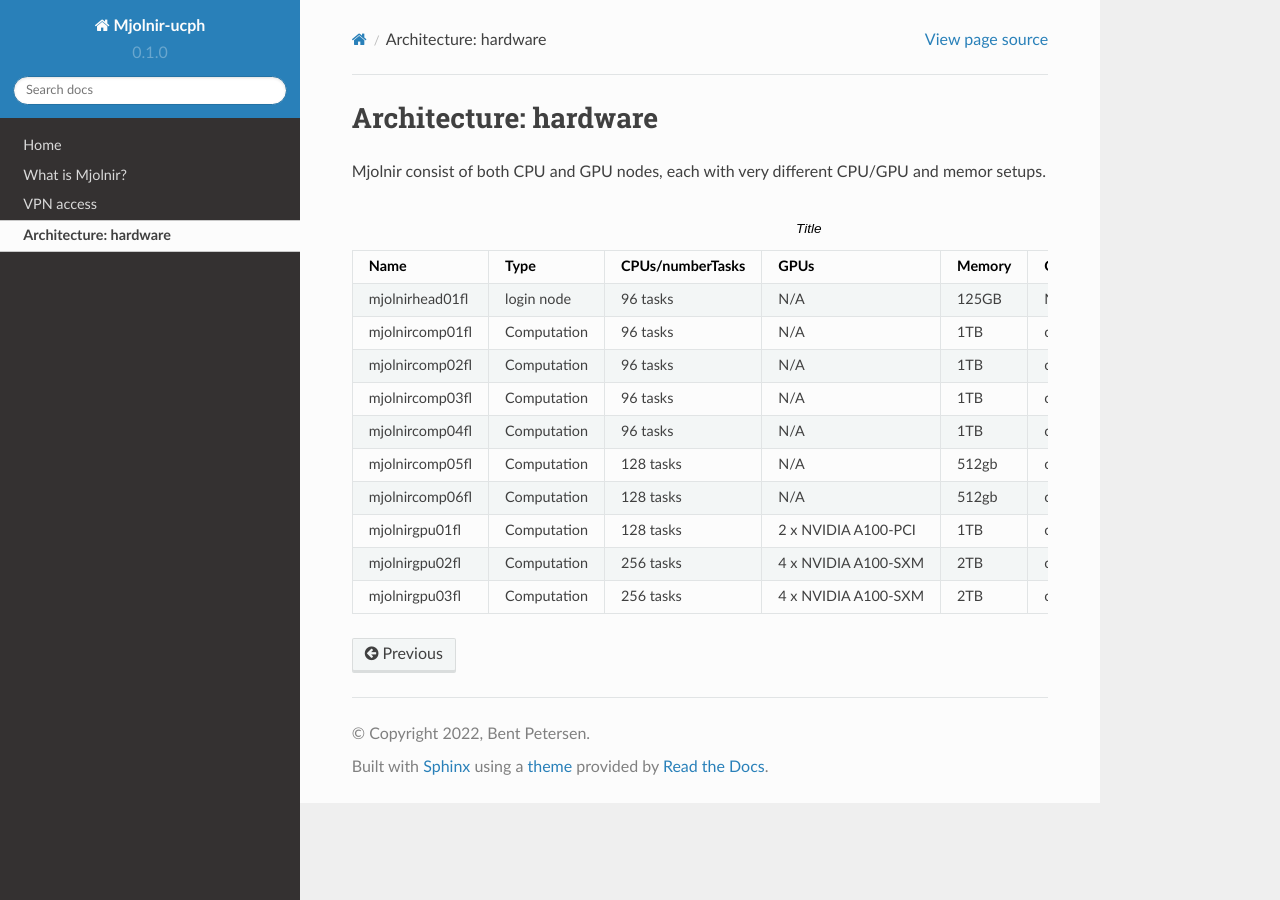
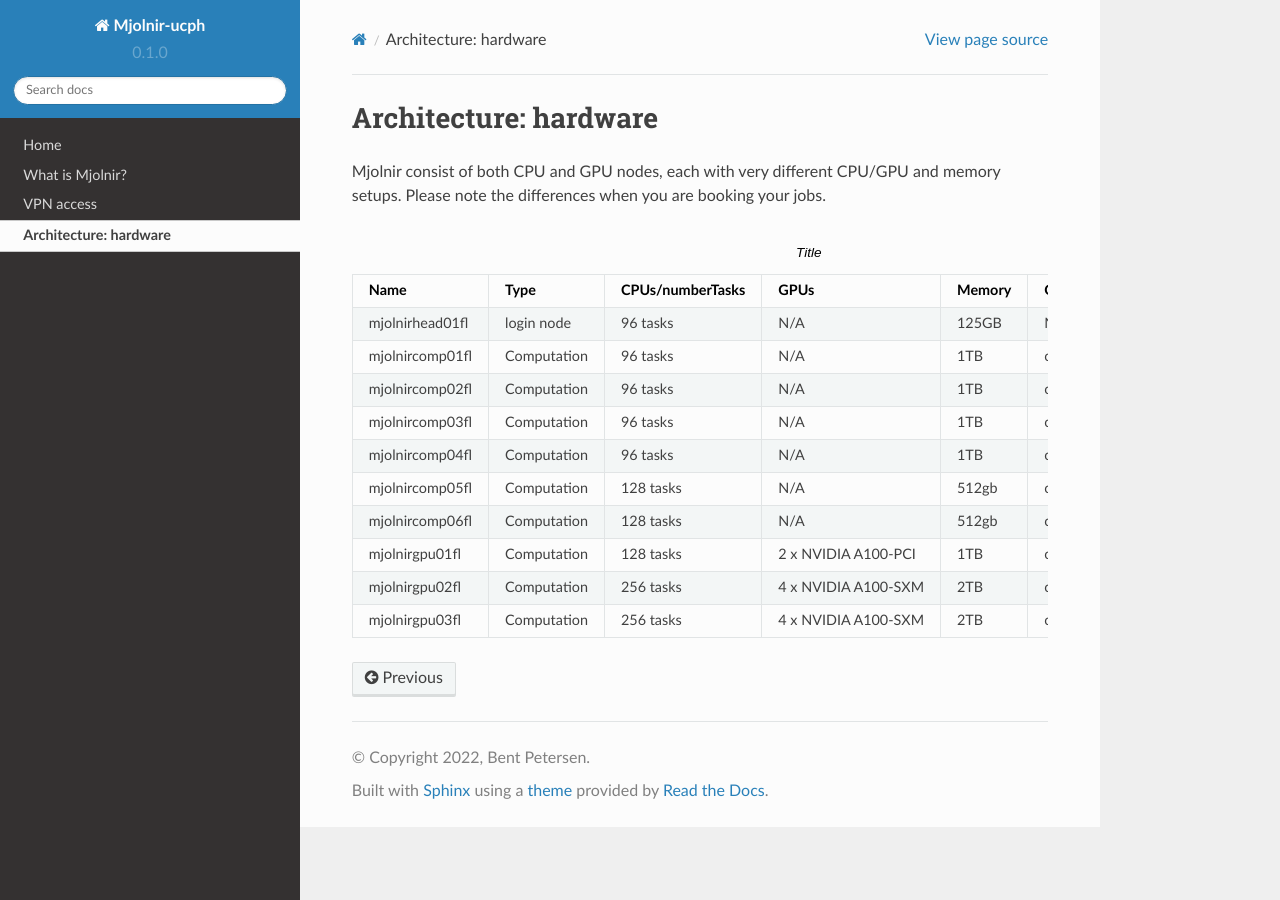
Before and after one commit to bentpetersendk/mjolnir_ucph, a Sphinx documentation site: the page built from docs/source/architecture_hardware.rst, in a window 1280 px wide. Built offline with Sphinx 7.4.7 and the Read the Docs theme 2.0.0, drawn with Linux system fonts in a browser that asks for light colours.

Commit message:
Update architecture_hardware.rst

```diff
--- a/docs/source/architecture_hardware.rst
+++ b/docs/source/architecture_hardware.rst
@@ -1,7 +1,8 @@
 Architecture: hardware
 =====
 
-Mjolnir consist of both CPU and GPU nodes, each with very different CPU/GPU and memor setups.
+Mjolnir consist of both CPU and GPU nodes, each with very different CPU/GPU and memory setups.
+Please note the differences when you are booking your jobs.
 
 .. list-table:: Title
    :widths: 14 14 14 14 14 10
```
